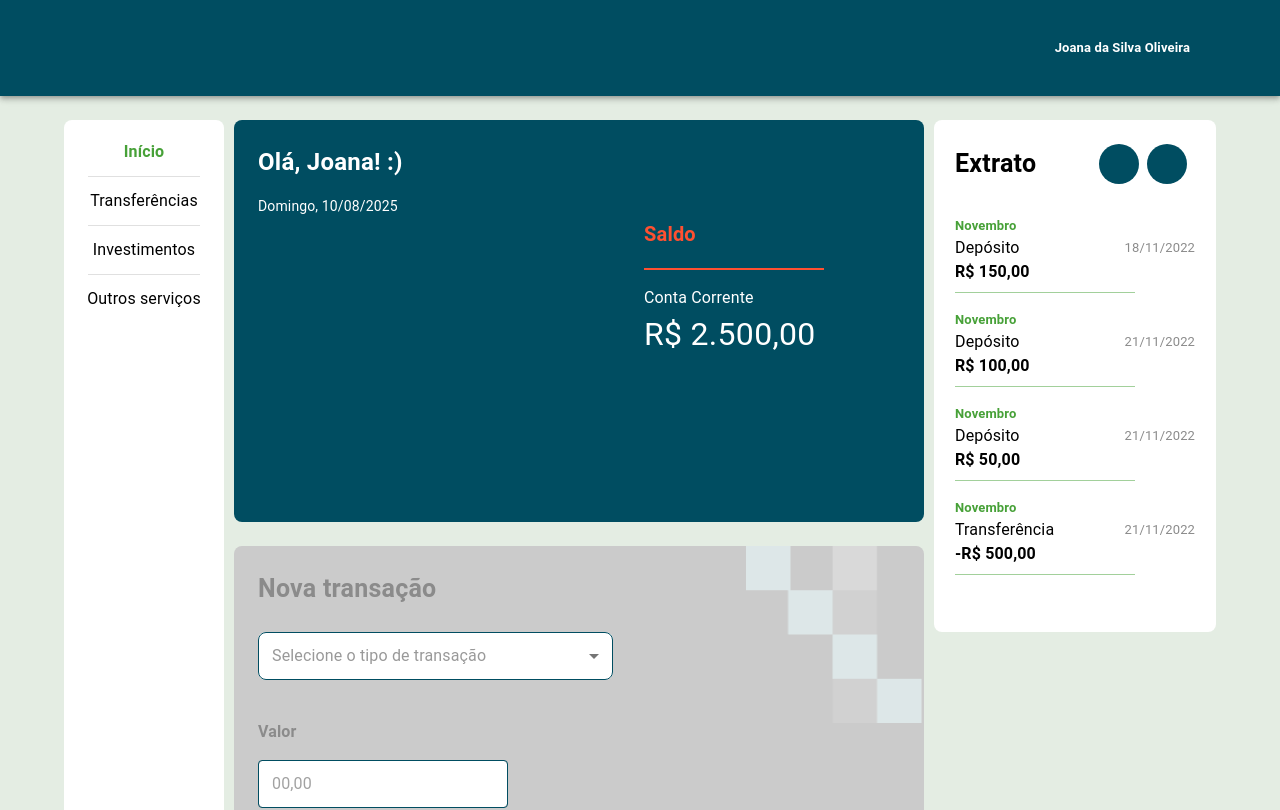
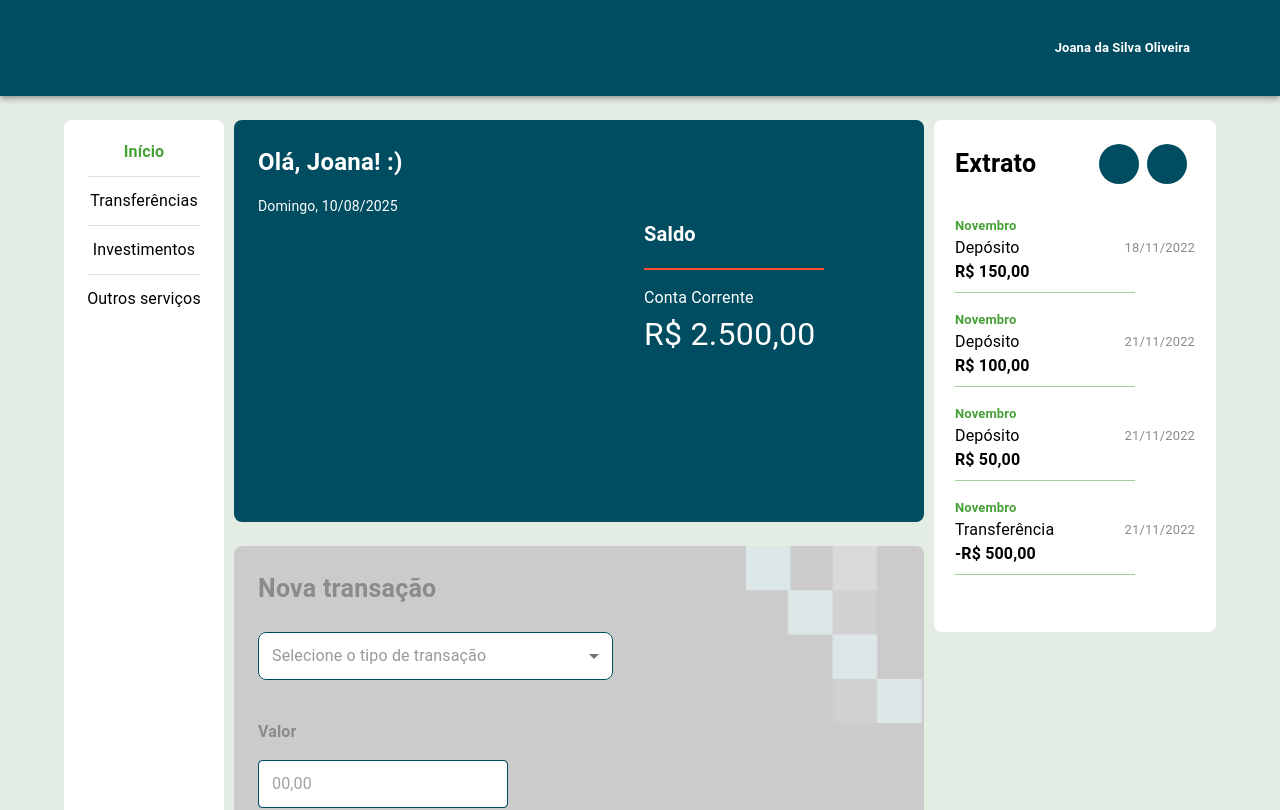
Before and after one commit to gioniemeyer/byte-bank, a Next.js app: page / in a window 1280 px wide. Shown: the top 810 px of the page. Built offline with nearby package versions, Linux system fonts and the light colour scheme; some icons are missing.

Commit message:
Refatoração - Parte 2
1- Ajuste de responsividade;
2- Ajuste da cor do nome Saldo conforme figma;

```diff
--- a/app/components/central-components/Balance.tsx
+++ b/app/components/central-components/Balance.tsx
@@ -25,22 +25,20 @@ export default function Balance() {
   // Pegue o saldo mais recente
   const latestBalance = balanceMock[balanceMock.length - 1]?.balance ?? 0;
 
-  // Cor do texto/ícone/divisor
-  const color = isDesktop ? "var(--secondaryColor)" : "var(--primaryTextColor)";
+  // Cor do ícone/divisor
+  const iconColor = isDesktop ? "var(--secondaryColor)" : "var(--primaryTextColor)";
 
   return (
     <Box sx={sx}>
       <Box sx={{ display: "flex", alignItems: "center" }}>
-        <Typography sx={{ fontWeight: 600, fontSize: "20px", color, mr: 4 }}>
+        <Typography sx={{ fontWeight: 600, fontSize: "20px", color: "var(--primaryTextColor)", mr: 4 }}>
           Saldo
         </Typography>
         <IconButton onClick={() => setShowBalance((prev) => !prev)}>
           {showBalance ? (
             <VisibilityIcon
               sx={{
-                color: isDesktop
-                  ? "var(--secondaryColor)"
-                  : "var(--primaryTextColor)",
+                color: iconColor,
                 width: "20px",
                 height: "20px",
               }}
@@ -48,9 +46,7 @@ export default function Balance() {
           ) : (
             <VisibilityOffIcon
               sx={{
-                color: isDesktop
-                  ? "var(--secondaryColor)"
-                  : "var(--primaryTextColor)",
+                color: iconColor,
                 width: "20px",
                 height: "20px",
               }}
@@ -63,7 +59,7 @@ export default function Balance() {
           width: "180px",
           height: "16px",
           borderBottomWidth: "2px",
-          borderColor: color,
+          borderColor: iconColor,
         }}
       />
       <Box>
--- a/app/contexts/ResponsiveContext.tsx
+++ b/app/contexts/ResponsiveContext.tsx
@@ -1,7 +1,6 @@
 "use client";
-
 import React, { createContext, useContext, ReactNode, useEffect, useState } from "react";
-import { useMediaQuery } from "@mui/material";
+import { useMediaQuery, useTheme } from "@mui/material";
 
 // Defina o tipo do contexto
 type ResponsiveContextType = {
@@ -17,15 +16,16 @@ const ResponsiveContext = createContext<ResponsiveContextType | undefined>(
 
 export function ResponsiveProvider({ children }: { children: ReactNode }) {
   const [mounted, setMounted] = useState(false);
-  const isMobile = useMediaQuery("(max-width:360px)");
-  const isTablet = useMediaQuery("(min-width:361px) and (max-width:720px)");
-  const isDesktop = useMediaQuery("(min-width:721px)");
+  const theme = useTheme();
+  // MUI breakpoints: sm = 600, md = 900, lg = 1200
+  const isMobile = useMediaQuery(theme.breakpoints.down("sm")); // até 599px
+  const isTablet = useMediaQuery(theme.breakpoints.between("sm", "lg")); // 600px até 1199px
+  const isDesktop = useMediaQuery(theme.breakpoints.up("lg")); // 1200px ou mais
 
   useEffect(() => {
     setMounted(true);
   }, []);
 
-  // Evita o render até estar no client
   if (!mounted) return null;
 
   return (
```
